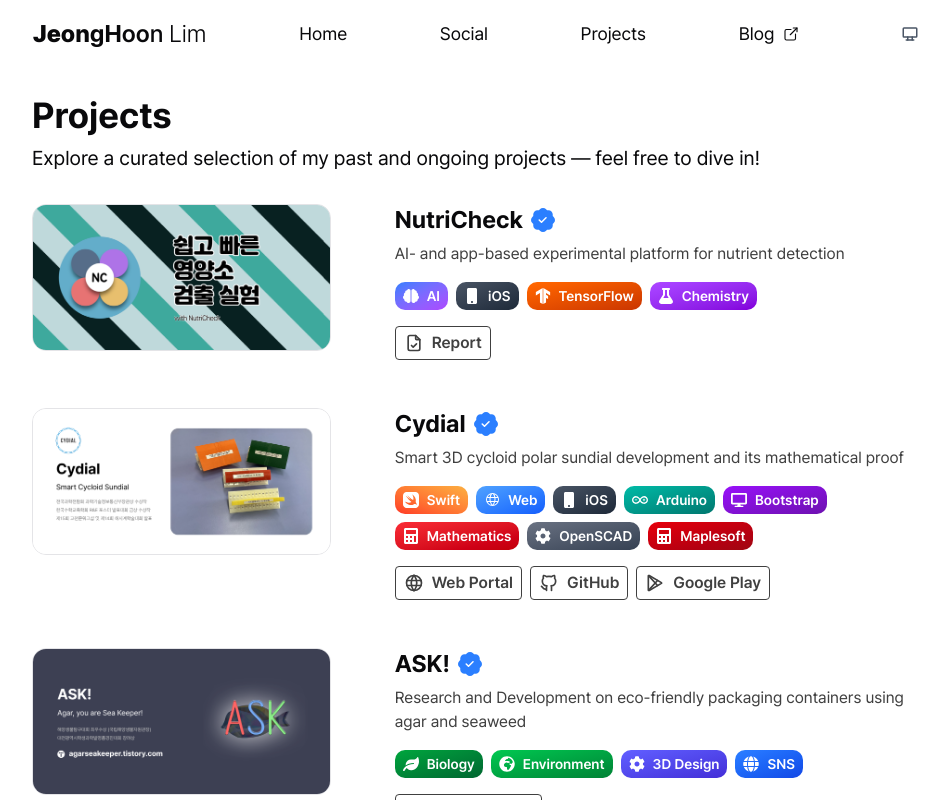
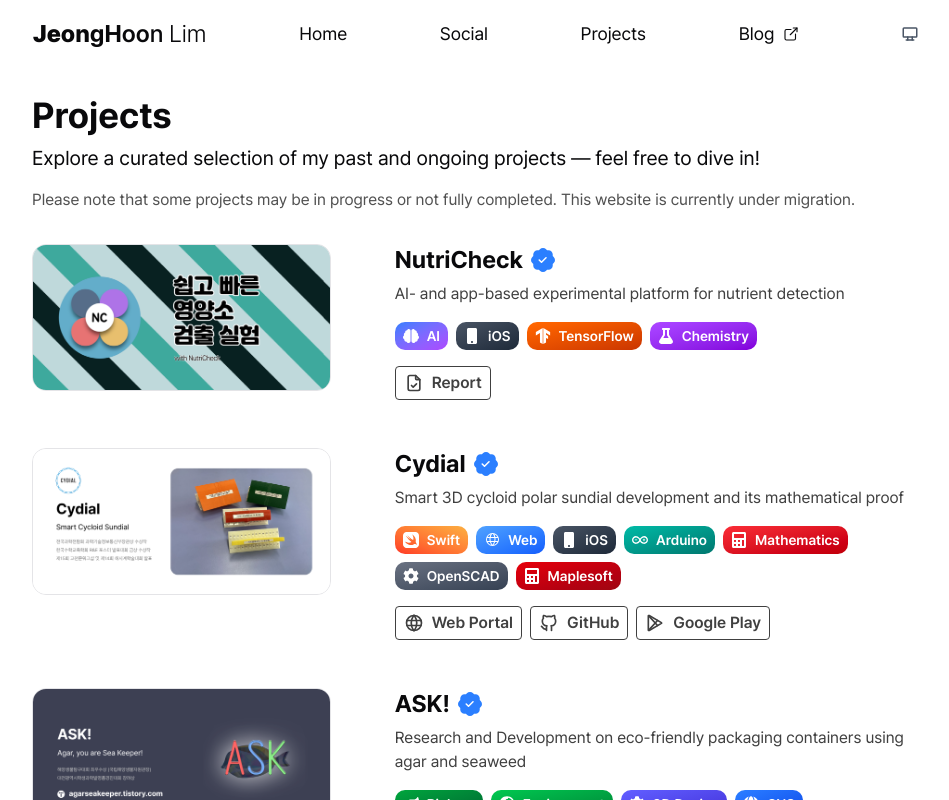
Before and after one commit to hoony6134/portfolio, a React (Vite) app: page /projects in a window 1280 px wide. Shown: the top 800 px of the page, without its empty margins (160-1109 px from the left). Built offline with nearby package versions, Linux system fonts and the light colour scheme.

Commit message:
fix: update skills list and adjust spacing in projects page

```diff
--- a/src/lib/data/project/project-data.ts
+++ b/src/lib/data/project/project-data.ts
@@ -147,7 +147,7 @@
       getProjectLinkById('cydial-app'),
     ],
     skills: mapStacksToSkills(
-      'Swift,Web,iOS,Arduino,Bootstrap,Mathematics,OpenSCAD,Maplesoft',
+      'Swift,Web,iOS,Arduino,Mathematics,OpenSCAD,Maplesoft',
     ),
   },
   {
--- a/src/pages/projects/projects-page.tsx
+++ b/src/pages/projects/projects-page.tsx
@@ -6,9 +6,13 @@
     <div className="hero-section flex items-center justify-start min-h-screen">
       <div className="flex flex-col items-start w-full">
         <h1 className="text-4xl font-bold mb-2 mt-24">Projects</h1>
-        <p className="text-xl mb-8">
+        <p className="text-xl mb-4">
           Explore a curated selection of my past and ongoing projects — feel
           free to dive in!
+        </p>
+        <p className="text-md mb-8 text-neutral-600 dark:text-neutral-400">
+          Please note that some projects may be in progress or not fully
+          completed. This website is currently under migration.
         </p>
 
         {/* Project Cards */}
```
